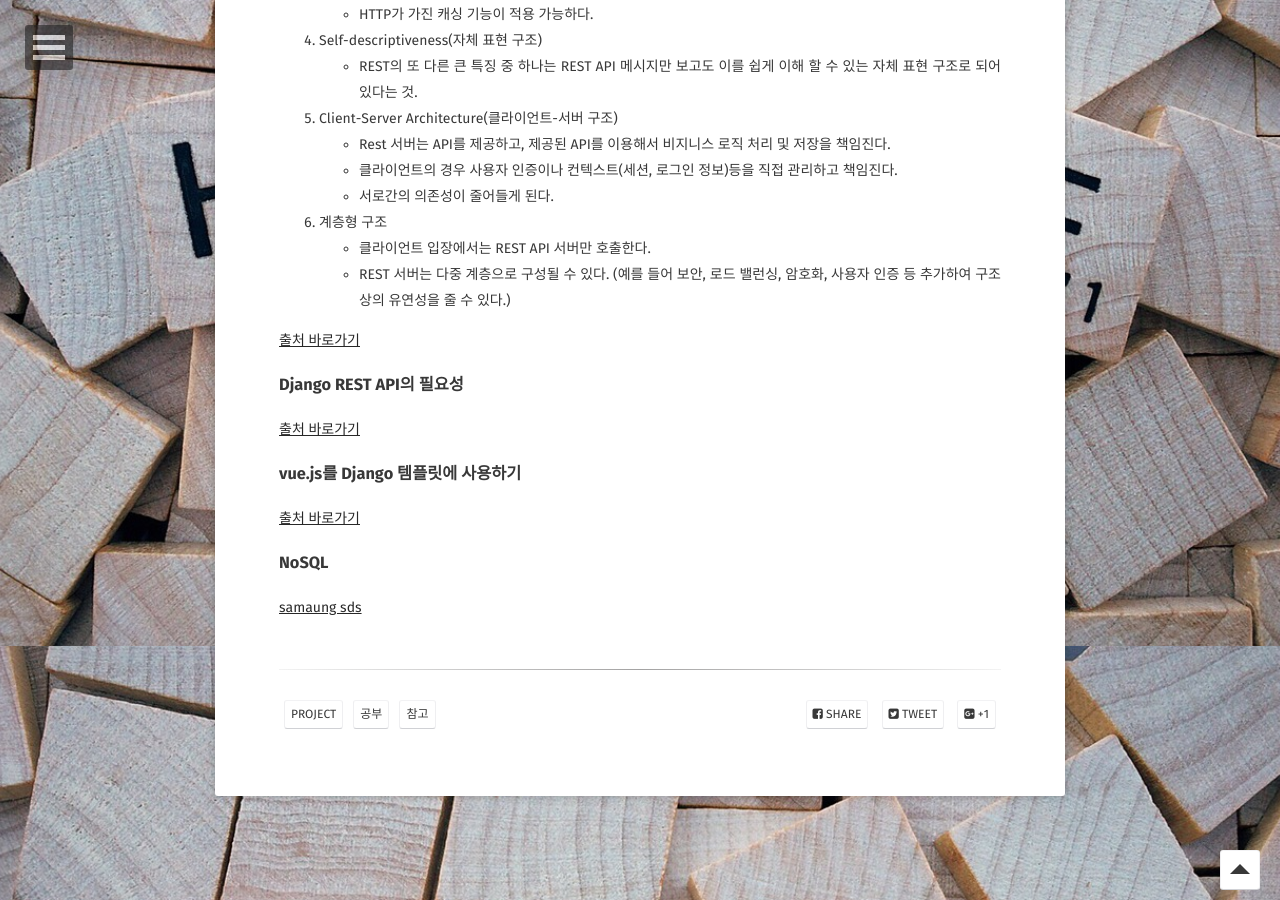
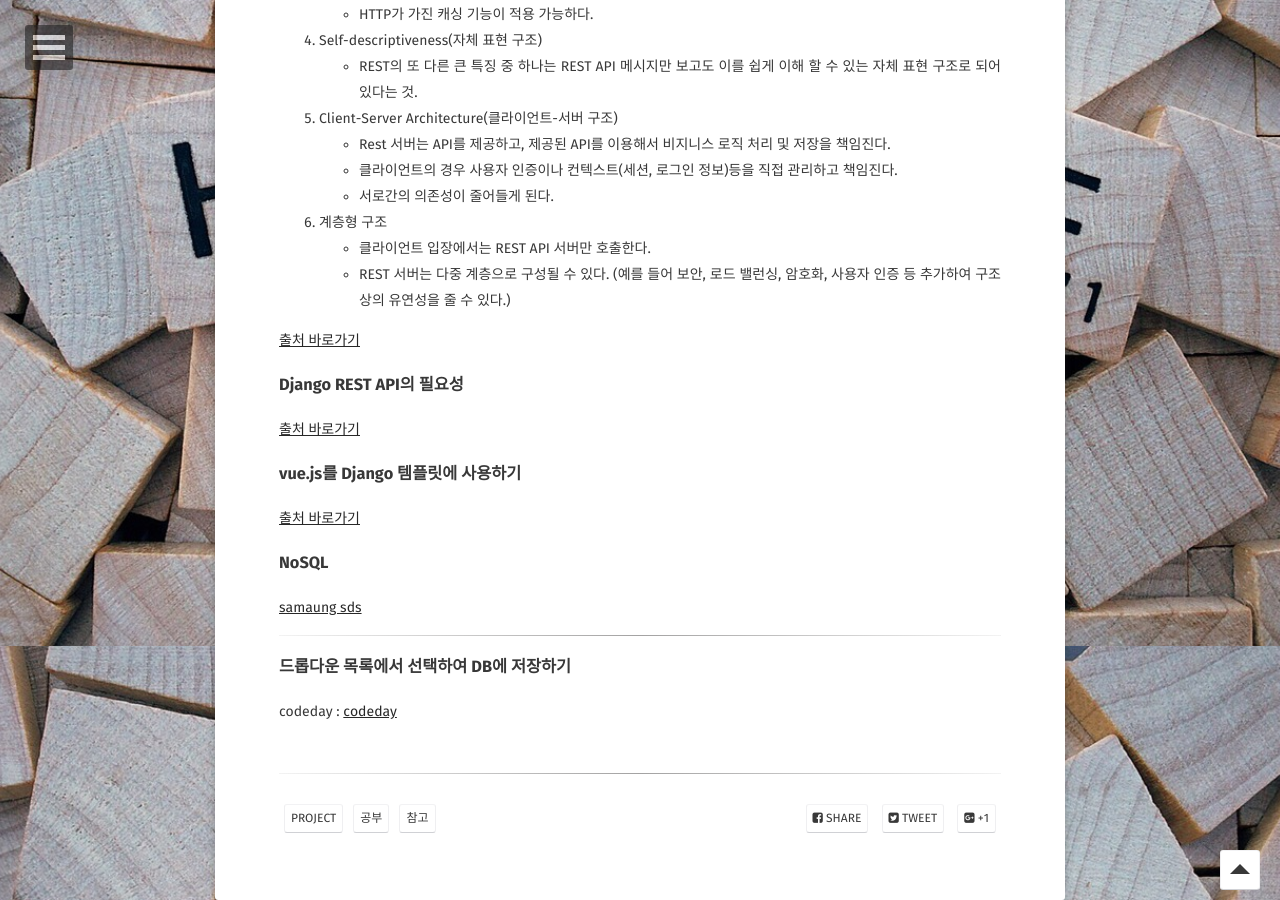
Before and after one commit to Jungjihyuk/JH_Life, a Jekyll site: the page built from _posts/2019-01-13-projectStudy.md, in a window 1280 px wide and 900 px high, scrolled down 4754 px. Built offline with Jekyll 4.4.1, drawn with Linux system fonts in a browser that asks for light colours; some web fonts are replaced; comment, search, counter and statistics services are not loaded.

Commit message:
Add drop down to db

```diff
--- a/_posts/2019-01-13-projectStudy.md
+++ b/_posts/2019-01-13-projectStudy.md
@@ -174,3 +174,10 @@ Procedure는 함수 내에서 처리가 끝나지만 Function은 처리가 끝
 
 ### NoSQL
 [samaung sds](https://www.samsungsds.com/global/ko/support/insights/1195843_2284.html)
+
+
+<hr>
+
+### 드롭다운 목록에서 선택하여 DB에 저장하기
+
+codeday : [codeday](https://codeday.me/ko/qa/20190416/345691.html)
```
